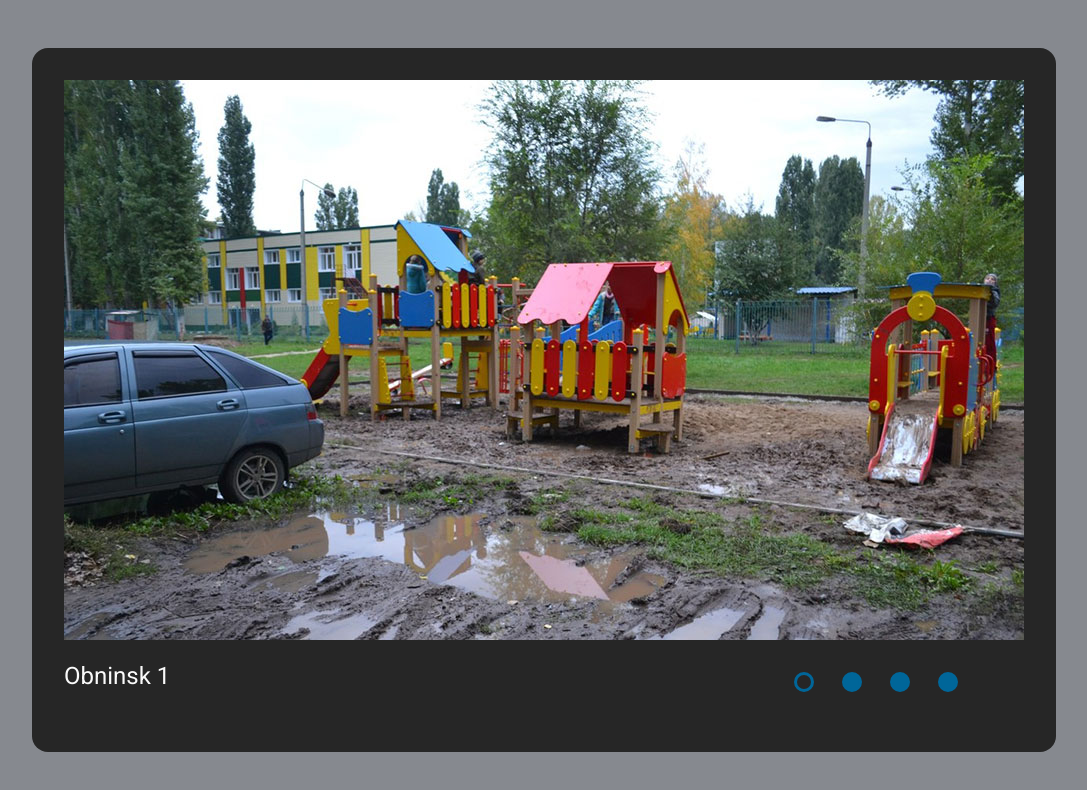
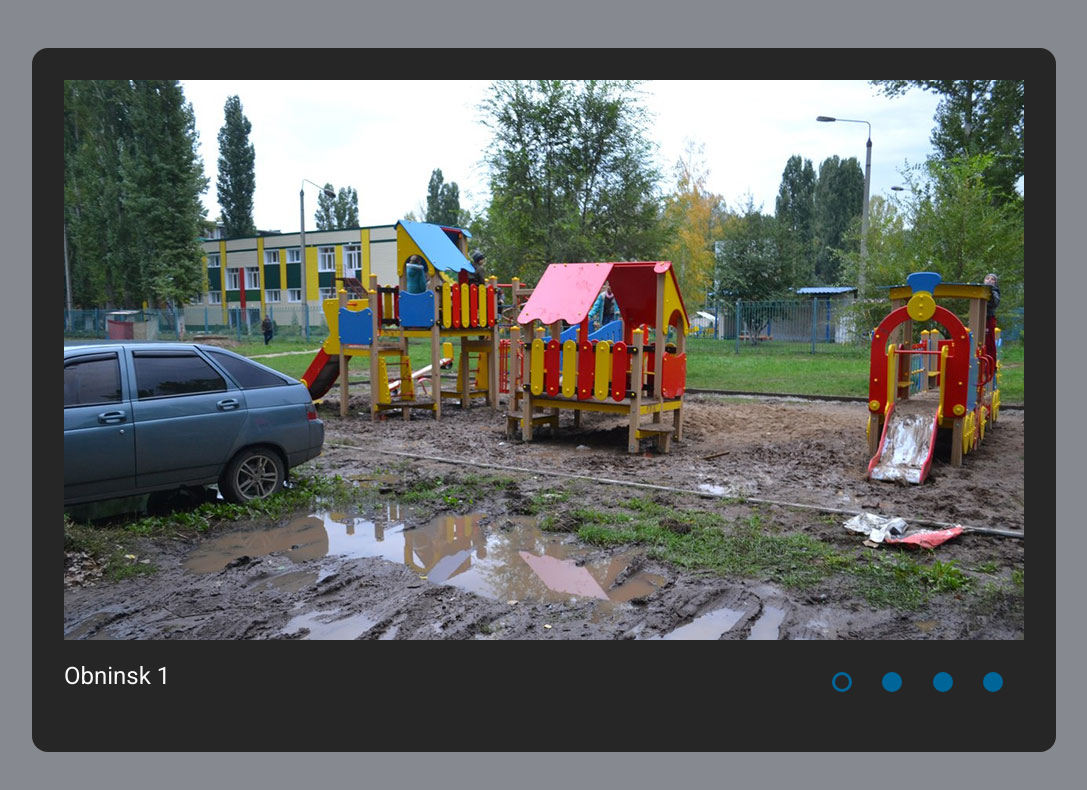
Before and after one commit to Abacadabras/cssMemSlider, a plain HTML site: page cssMemSlider/index.html in a window 1280 px wide. Shown: the whole page, without its empty margins (96-1183 px from the left). Drawn offline with Linux system fonts and the light colour scheme.

Commit message:
fix: radio-batton (05/17/2022 01:40:15)

```diff
--- a/cssMemSlider/style.css
+++ b/cssMemSlider/style.css
@@ -51,7 +51,7 @@ section {
   overflow: hidden;
   display: grid;
   grid-template-rows: 10fr 1fr;
-  grid-template-columns: 15fr repeat(5, 1fr);
+  grid-template-columns: 15fr repeat(4, 1fr);
   grid-auto-flow: column;
   color: #FAFAFA;
 }
```
